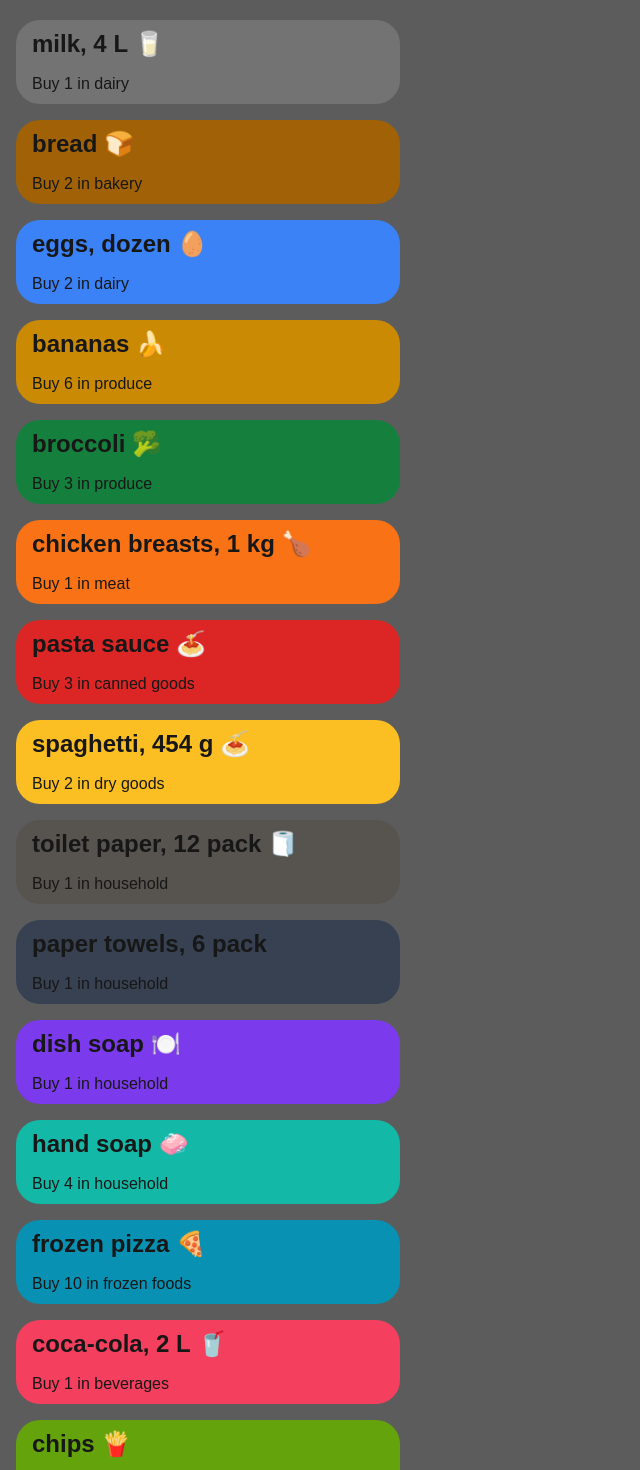
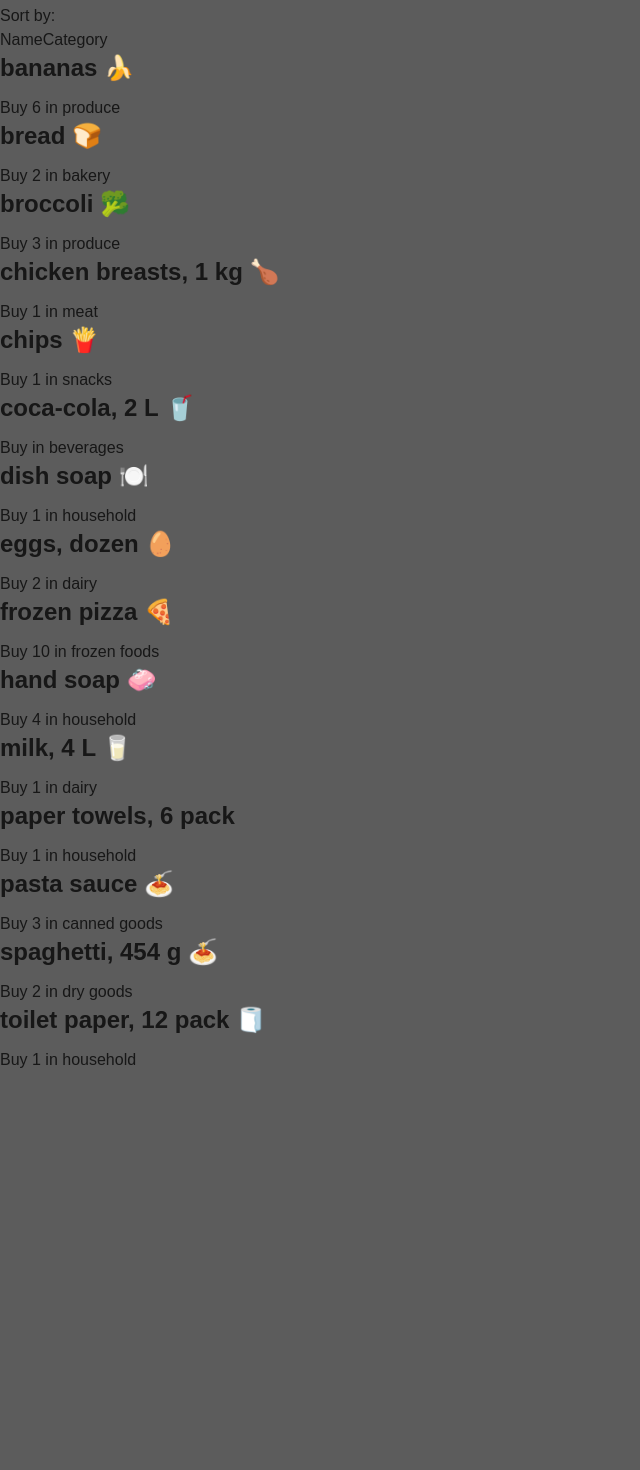
Before and after one commit to manminder11/cprg306-assignments, a Next.js app: page /week-6 in a window 1280 px wide. Shown: the part 60-1530 px from the top of the page, without its empty margins (0-640 px from the left). After the commit the page ends 1132 px from the top, so only its background shows below. Built offline with nearby package versions, Linux system fonts and the light colour scheme.

Commit message:
ITS DONE

```diff
--- a/app/week-6/item-list.js
+++ b/app/week-6/item-list.js
@@ -1,215 +1,31 @@
-import Item from "./item";
+"use client";
+import { useState } from "react";
+import items from "./items.json";
+import Item from "./item.js";
 export default function ItemList() {
-  const item1 = {
-    name: "milk, 4 L 🥛",
-    quantity: 1,
-    category: "dairy",
-  };
+  const [sortBy, setSortBy] = useState("name");
 
-  const item2 = {
-    name: "bread 🍞",
-    quantity: 2,
-    category: "bakery",
-  };
-
-  const item3 = {
-    name: "eggs, dozen 🥚",
-    quantity: 2,
-    category: "dairy",
-  };
-
-  const item4 = {
-    name: "bananas 🍌",
-    quantity: 6,
-    category: "produce",
-  };
-
-  const item5 = {
-    name: "broccoli 🥦",
-    quantity: 3,
-    category: "produce",
-  };
-
-  const item6 = {
-    name: "chicken breasts, 1 kg 🍗",
-    quantity: 1,
-    category: "meat",
-  };
-
-  const item7 = {
-    name: "pasta sauce 🍝",
-    quantity: 3,
-    category: "canned goods",
-  };
-
-  const item8 = {
-    name: "spaghetti, 454 g 🍝",
-    quantity: 2,
-    category: "dry goods",
-  };
-
-  const item9 = {
-    name: "toilet paper, 12 pack 🧻",
-    quantity: 1,
-    category: "household",
-  };
-
-  const item10 = {
-    name: "paper towels, 6 pack",
-    quantity: 1,
-    category: "household",
-  };
-
-  const item11 = {
-    name: "dish soap 🍽️",
-    quantity: 1,
-    category: "household",
-  };
-
-  const item12 = {
-    name: "hand soap 🧼",
-    quantity: 4,
-    category: "household",
-  };
-
-  const item13 = {
-    name: "frozen pizza 🍕",
-    quantity: 10,
-    category: "frozen foods",
-  };
-
-  const item14 = {
-    name: "coca-cola, 2 L 🥤",
-    quantity: 1,
-    category: "beverages",
-  };
-
-  const item15 = {
-    name: "chips 🍟",
-    quantity: 1,
-    category: "snacks",
-  };
+  let sortedItems = [...items];
+  if (sortBy === "category") {
+    sortedItems.sort((a, b) => a.category.localeCompare(b.category));
+  }
+  if (sortBy === "name") {
+    sortedItems.sort((a, b) => a.name.localeCompare(b.name));
+  }
   return (
     <main>
-      <div className="p-2 pl-4 m-4 bg-neutral-500 max-w-sm rounded-3xl">
-        <Item
-          name={item1.name}
-          quantity={item1.quantity}
-          category={item1.category}
-        />
-      </div>
-
-      <div className="p-2 pl-4 m-4 bg-yellow-700 max-w-sm rounded-3xl">
-        <Item
-          name={item2.name}
-          quantity={item2.quantity}
-          category={item2.category}
-        />
-      </div>
-
-      <div className="p-2 pl-4 m-4 bg-blue-500 max-w-sm rounded-3xl">
-        <Item
-          name={item3.name}
-          quantity={item3.quantity}
-          category={item3.category}
-        />
-      </div>
-
-      <div className="p-2 pl-4 m-4 bg-yellow-600 max-w-sm rounded-3xl">
-        <Item
-          name={item4.name}
-          quantity={item4.quantity}
-          category={item4.category}
-        />
-      </div>
-
-      <div className="p-2 pl-4 m-4 bg-green-700 max-w-sm rounded-3xl">
-        <Item
-          name={item5.name}
-          quantity={item5.quantity}
-          category={item5.category}
-        />
-      </div>
-
-      <div className="p-2 pl-4 m-4 bg-orange-500 max-w-sm rounded-3xl">
-        <Item
-          name={item6.name}
-          quantity={item6.quantity}
-          category={item6.category}
-        />
-      </div>
-
-      <div className="p-2 pl-4 m-4 bg-red-600 max-w-sm rounded-3xl">
-        <Item
-          name={item7.name}
-          quantity={item7.quantity}
-          category={item7.category}
-        />
-      </div>
-
-      <div className="p-2 pl-4 m-4 bg-amber-400 max-w-sm rounded-3xl">
-        <Item
-          name={item8.name}
-          quantity={item8.quantity}
-          category={item8.category}
-        />
-      </div>
-
-      <div className="p-2 pl-4 m-4 bg-stone-600 max-w-sm rounded-3xl">
-        <Item
-          name={item9.name}
-          quantity={item9.quantity}
-          category={item9.category}
-        />
-      </div>
-
-      <div className="p-2 pl-4 m-4 bg-gray-700 max-w-sm rounded-3xl">
-        <Item
-          name={item10.name}
-          quantity={item10.quantity}
-          category={item10.category}
-        />
-      </div>
-
-      <div className="p-2 pl-4 m-4 bg-violet-600 max-w-sm rounded-3xl">
-        <Item
-          name={item11.name}
-          quantity={item11.quantity}
-          category={item11.category}
-        />
-      </div>
-
-      <div className="p-2  pl-4 m-4 bg-teal-500 max-w-sm rounded-3xl">
-        <Item
-          name={item12.name}
-          quantity={item12.quantity}
-          category={item12.category}
-        />
-      </div>
-
-      <div className="p-2 pl-4 m-4 bg-cyan-600 max-w-sm rounded-3xl">
-        <Item
-          name={item13.name}
-          quantity={item13.quantity}
-          category={item13.category}
-        />
-      </div>
-
-      <div className="p-2 pl-4 m-4 bg-rose-500 max-w-sm rounded-3xl">
-        <Item
-          name={item14.name}
-          quantity={item14.quantity}
-          category={item14.category}
-        />
-      </div>
-
-      <div className="p-2 pl-4 m-4 bg-lime-600 max-w-sm rounded-3xl">
-        <Item
-          name={item15.name}
-          quantity={item15.quantity}
-          category={item15.category}
-        />
-      </div>
+      <section>
+        <h2>Sort by:</h2>
+        <button onClick={() => setSortBy("name")}>Name</button>
+        <button onClick={() => setSortBy("category")}>Category</button>
+      </section>
+      <ul>
+        {sortedItems.map((item) => (
+          <li key={item.id}>
+            <Item {...item} />
+          </li>
+        ))}
+      </ul>
     </main>
   );
 }
--- a/app/week-6/item.js
+++ b/app/week-6/item.js
@@ -7,6 +7,7 @@
             <h1 className="font-extrabold text-2xl pb-3" >{props.name}</h1>
             <p>
               Buy {props.quantity} in {props.category}
+
             </p>
           </section>
         </li>
--- /dev/null
+++ b/app/week-6/items.json
@@ -0,0 +1,92 @@
+[
+  {
+    "id": "1h2GJKH12gkHG31h1H",
+    "name": "milk, 4 L 🥛",
+    "quantity": 1,
+    "category": "dairy"
+  },
+  {
+    "id": "2KJH3k2j3H1k2J3K1H",
+    "name": "bread 🍞",
+    "quantity": 2,
+    "category": "bakery"
+  },
+  {
+    "id": "3h2KJH3k2j3H1k2J3",
+    "name": "eggs, dozen 🥚",
+    "quantity": 2,
+    "category": "dairy"
+  },
+  {
+    "id": "4k2J3K1H2GJKH12gk",
+    "name": "bananas 🍌",
+    "quantity": 6,
+    "category": "produce"
+  },
+  {
+    "id": "5H1h1H2KJH3k2j3H",
+    "name": "broccoli 🥦",
+    "quantity": 3,
+    "category": "produce"
+  },
+  {
+    "id": "6H1k2J3K1H2GJKH1",
+    "name": "chicken breasts, 1 kg 🍗",
+    "quantity": 1,
+    "category": "meat"
+  },
+  {
+    "id": "7gkHG31h1H2KJH3k",
+    "name": "pasta sauce 🍝",
+    "quantity": 3,
+    "category": "canned goods"
+  },
+  {
+    "id": "8j3H1k2J3K1H2GJK",
+    "name": "spaghetti, 454 g 🍝",
+    "quantity": 2,
+    "category": "dry goods"
+  },
+  {
+    "id": "9H12gkHG31h1H2KJ",
+    "name": "toilet paper, 12 pack 🧻",
+    "quantity": 1,
+    "category": "household"
+  },
+  {
+    "id": "10H3k2j3H1k2J3K1",
+    "name": "paper towels, 6 pack",
+    "quantity": 1,
+    "category": "household"
+  },
+  {
+    "id": "11k2J3K1H2GJKH12",
+    "name": "dish soap 🍽️",
+    "quantity": 1,
+    "category": "household"
+  },
+  {
+    "id": "12GJKH12gkHG31h1",
+    "name": "hand soap 🧼",
+    "quantity": 4,
+    "category": "household"
+  },
+
+  {
+    "id": 100,
+    "name": "frozen pizza 🍕",
+    "quantity": 10,
+    "category": "frozen foods"
+  },
+  {
+    "id": 10,
+    "name": "coca-cola, 2 L 🥤",
+    "category": "beverages"
+  },
+  {
+    "id": 200,
+    "name": "chips 🍟",
+    "quantity": 1,
+    "category": "snacks"
+  }
+]
```
